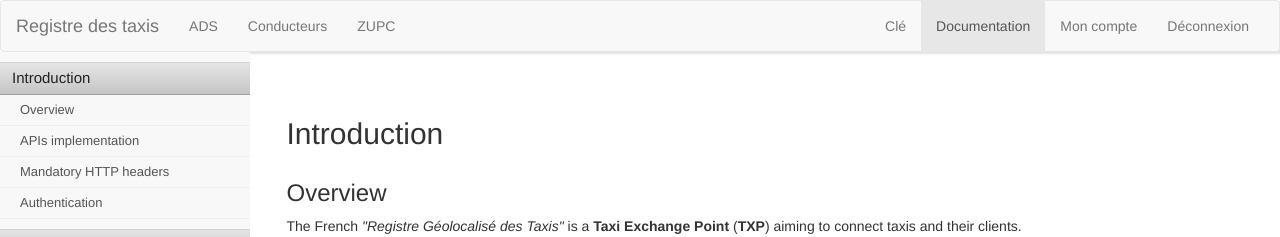
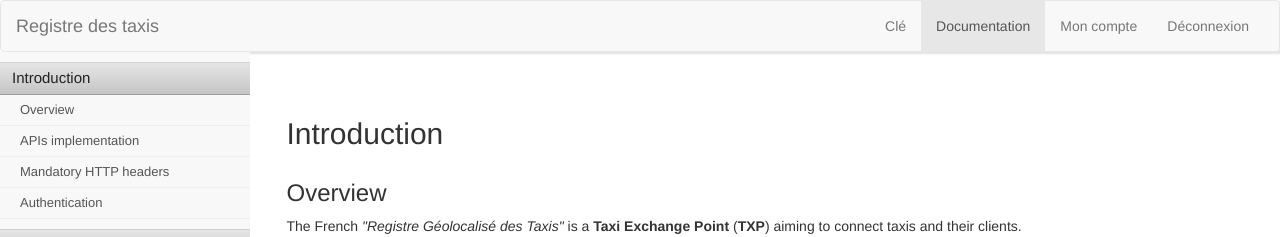
Before and after one commit to openmaraude/APITaxi, a Flask app: page /documentation in a window 1280 px wide. Shown: the top 237 px of the page. Run offline with Flask 2, Linux system fonts and the light colour scheme; parts of the project's set-up code (start-up, migrations or seed data) failed here and were passed over; some libraries are stand-ins or nearby versions.

Commit message:
Removing the links to the backoffice forms for now

```diff
--- a/APITaxi/templates/base.html
+++ b/APITaxi/templates/base.html
@@ -8,9 +8,6 @@
     }
 </style>
 {% set navigation_bar = [
-    ('/ads', 'ads', 'ADS'),
-    ('/drivers', 'drivers', 'Conducteurs'),
-    ('/zupc', 'zupc', 'ZUPC')
 ] -%}
 {% set user_bar = [
     ('/user_key', 'user_key', 'Clé'),
```
